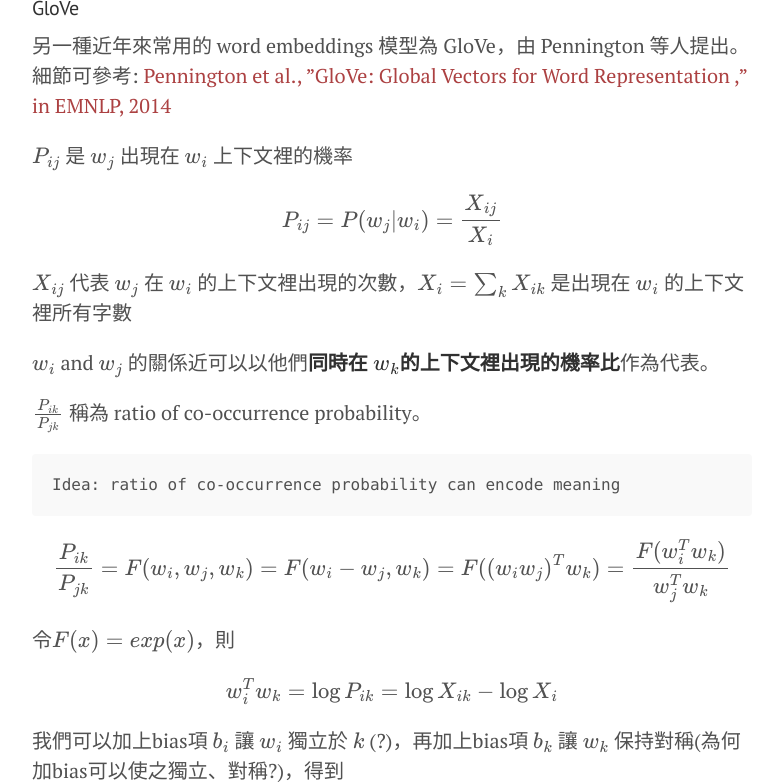
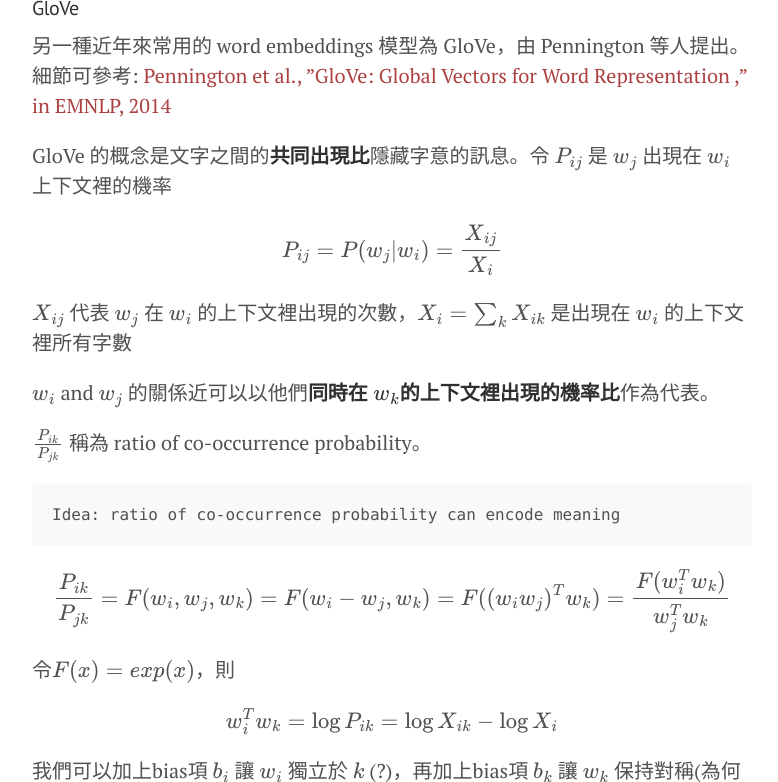
Before and after one commit to wantinghuang/wantinghuang.github.io, a Jekyll site: the page built from _posts/2018-07-05-word-representation.md, in a window 1280 px wide and 900 px high, scrolled down 6464 px, cut to the strip 118-900 px from the top of the window. Shown: the whole strip, without its empty margins (248-1026 px from the left). Built offline with Jekyll 4.4.1, drawn with Linux system fonts in a browser that asks for light colours; formulas are drawn with MathJax 3.

Commit message:
Update 2018-07-05-word-representation.md

```diff
--- a/_posts/2018-07-05-word-representation.md
+++ b/_posts/2018-07-05-word-representation.md
@@ -145,7 +145,7 @@ Empirical setting: unigram model raised to the power of 3/4
 另一種近年來常用的 word embeddings 模型為 GloVe，由 Pennington 等人提出。
 細節可參考: [Pennington et al., ”GloVe: Global Vectors for Word Representation ,” in EMNLP, 2014](https://nlp.stanford.edu/pubs/glove.pdf)
 
-$P_{ij}$ 是 $w_{j}$ 出現在 $w_{i}$ 上下文裡的機率
+GloVe 的概念是文字之間的**共同出現比**隱藏字意的訊息。令 $P_{ij}$ 是 $w_{j}$ 出現在 $w_{i}$ 上下文裡的機率
 
 $$P_{ij} = P(w_{j}|w_{i}) = \frac{X_{ij}}{X_{i}}$$
 
```
